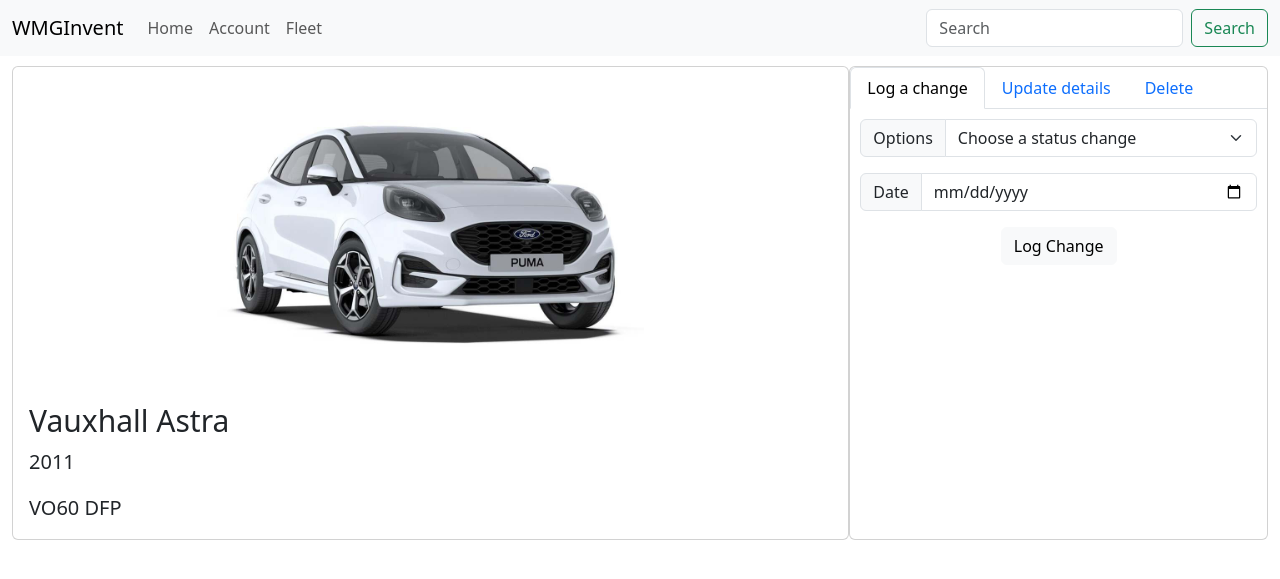
After one commit to FortyEightA/WMGInvent, a Flask app: page /fleet/1 in a window 1280 px wide. The commit adds this page. Shown: the top 579 px of the page. Run offline with Flask 3, Linux system fonts and the light colour scheme; a user stored in the database is signed in; data comes from the database, SQL or seed files in the repository; both versions use the stored data as it was after the commit.

Commit message:
added two features
added logging as a stock tracking feature
added updating for vehicles
added a vehicle page for each vehicle

```diff
--- /dev/null
+++ b/app/static/car.css
@@ -0,0 +1,24 @@
+.card-text {
+  font-size: 20px;
+}
+.card-title {
+  font-size: 30px;
+}
+.card {
+  padding: 0px;
+  margin: 10px;
+  margin-left: 0px;
+  margin-right: 0px;
+  display: flex;
+}
+.card-img-top {
+  height: 40vh;
+  width: 40vw;
+  object-fit: scale-down;
+  align-self: center;
+}
+.container {
+  width: 100vw;
+  max-width: 100%;
+  max-height: 100%;
+}
--- /dev/null
+++ b/app/templates/car.html
@@ -0,0 +1,195 @@
+{% extends 'base.html' %} {% block title %} <title>{{car[3]}} {{ car[1]}} {{ car[2]}}</title> {% endblock %} {%
+block styles %}
+<link
+  rel="stylesheet"
+  type="text/css"
+  href="{{ url_for('.static', filename='car.css') }}"
+/>
+{% endblock %} {% block content %} {% with messages = get_flashed_messages() %}
+{% if messages %}
+<ul class="un-2rem">
+  {% for message in messages %} {% if message == "Change added successfully" %}
+  <div
+    class="alert alert-success alert-dismissible fade show general-alert"
+    role="alert"
+  >
+    <strong>Success!</strong> {{ message }}
+    <button
+      type="button"
+      class="btn-close"
+      data-bs-dismiss="alert"
+      aria-label="Close"
+    ></button>
+  </div>
+  {% else %}
+  <div
+    class="alert alert-warning alert-dismissible fade show general-alert"
+    role="alert"
+  >
+    <strong>Warning!</strong> {{ message }}
+    <button
+      type="button"
+      class="btn-close"
+      data-bs-dismiss="alert"
+      aria-label="Close"
+    ></button>
+  </div>
+  {% endif %} {% endfor %}
+</ul>
+{% endif %} {% endwith %} {% if session['username'] %}
+<div class="container">
+  <div class = "row">
+    <div class="card col-md-8 card-fleet-container">
+      <img
+        src="{{ url_for('.static', filename='/assets/images/' + car[6]) }}"
+        class="card-fleet-image card-img-top"
+      />
+      <div class="card-body">
+        <h5 class="card-title">{{ car[1] }} {{car[2]}}</h5>
+        <p class="card-text">{{ car[3] }}</p>
+        <p class="card-text">{{ car[4] }}</p>
+      </div>
+    </div>
+    <div class="card col-md-4 card-fleet-container">
+      <div class="tab-content">
+        <ul class="nav nav-tabs" id="myTab" role="tablist">
+          <li class="nav-item" role="presentation">
+            <button
+              class="nav-link active"
+              id="home-tab"
+              data-bs-toggle="tab"
+              data-bs-target="#home"
+              type="button"
+              role="tab"
+              aria-controls="home"
+              aria-selected="true"
+            >
+              Log a change
+            </button>
+          </li>
+          <li class="nav-item" role="presentation">
+            <button
+              class="nav-link"
+              id="profile-tab"
+              data-bs-toggle="tab"
+              data-bs-target="#update"
+              type="button"
+              role="tab"
+              aria-controls="profile"
+              aria-selected="false"
+            >
+              Update details
+            </button>
+          </li>
+          <li class="nav-item" role="presentation">
+            <button
+              class="nav-link"
+              id="profile-tab"
+              data-bs-toggle="tab"
+              data-bs-target="#profile"
+              type="button"
+              role="tab"
+              aria-controls="profile"
+              aria-selected="false"
+            >
+              Delete
+            </button>
+          </li>
+        </ul>
+        <div style="margin: 10px;">
+          <div class="tab-content" id="myTabContent">
+            <div
+              class="tab-pane fade show"
+              id="update"
+              role="tabpanel"
+              aria-labelledby="home-tab">
+              <form action="/fleet/{{car[0]}}?f=f1" method="post" enctype="multipart/form-data">
+                <div class="add-input align-self-center input-group mb-3">
+                  <span class="input-group-text" id="basic-addon1">Make</span>
+                  <input
+                    type="text"
+                    class="form-control"
+                    name="make"
+                    placeholder="Make e.g. Vauxhall"
+                    aria-label="Item Name"
+                    aria-describedby="basic-addon1"
+                  />
+                </div>
+                <div class=" align-self-center add-input input-group mb-3">
+                  <span class="input-group-text" id="basic-addon1">Model</span>
+                  <input
+                    type="text"
+                    class="form-control"
+                    name="model"
+                    placeholder="Model e.g. Astra"
+                    aria-label="Item Name"
+                    aria-describedby="basic-addon1"
+                  />
+                </div>
+                <div class=" align-self-center add-input input-group mb-3">
+                  <span class="input-group-text" id="basic-addon1">Year</span>
+                  <input
+                    type="number"
+                    class="form-control"
+                    name="year"
+                    placeholder="Year e.g. 2020"
+                    aria-label="Item Name"
+                    aria-describedby="basic-addon1"
+                  />
+                </div>
+                <div class=" align-self-center add-input input-group mb-3">
+                  <span class="input-group-text" id="basic-addon1">Registration</span>
+                  <input
+                    type="text"
+                    class="form-control"
+                    name="registration"
+                    placeholder="Vehicle Registration e.g. KY72 DFP"
+                    aria-label="Item Name"
+                    aria-describedby="basic-addon1"
+                  />
+                </div>
+                <div class=" align-self-center add-input input-group mb-3">
+                  <span class="input-group-text" id="basic-addon1">Image</span>
+                  <input class="form-control" type="file" name="image" accept=".jpg, .png" id="formFile">
+                </div>
+                <div class="general-button-container">
+                  <button class="btn btn-light general-button" type="submit">Update</button>
+                </div>
+              </form>
+            </div>
+            <div class="tab-pane fade show active" id="home" role="tabpanel" aria-labelledby="home-tab">
+              <form action="/fleet/{{car[0]}}?f=f2" method="post">
+                <div class="add-input align-self-center input-group mb-3">
+                  <label class="input-group-text" for="inputGroupSelect01">Options</label>
+                  <select class="form-select" name = "change" id="inputGroupSelect01">
+                    <option selected>Choose a status change</option>
+                    <option value="Available">Available</option>
+                    <option value="In Use">In Use</option>
+                    <option value="Maintenance">Maintenance</option>
+                    <option value="Other">Other</option>
+                </select>
+                </div>
+                <div class="align-self-center add-input input-group mb-3">
+                  <span class="input-group-text" id="basic-addon1">Date</span>
+                  <input
+                    type="date"
+                    class="form-control"
+                    name="date"
+                    required
+                    placeholder="Date e.g. 2021-01-01"
+                    aria-label="Item Name"
+                    aria-describedby="basic-addon1">
+                </div>
+                <div class="general-button-container">
+                  <button class="btn btn-light general-button" type="submit">Log Change</button>
+                </div>
+              </form>
+            </div
+          </div>
+        </div>
+      </div>
+    </div>
+
+  </div>
+</div>
+{% endif %} {% endblock %}
--- a/app/views.py
+++ b/app/views.py
@@ -1,5 +1,6 @@
 from flask import Blueprint, render_template, request, redirect, url_for, session, flash
 import sqlite3
+import os
 views = Blueprint('views', __name__, static_folder='app/static',
                   template_folder='templates')
 db_path = '/Users/ignacyniznik/Documents/Uni/WM278/WMGInvent/WMGInvent.db'
@@ -12,8 +13,7 @@
     "CREATE TABLE IF NOT EXISTS cars(id INTEGER PRIMARY KEY, make TEXT, model TEXT, year INTEGER, registration TEXT, status TEXT, path_to_image TEXT)"
 )
 cursor.execute(
-    "Create table if not exists changes(id INTEGER PRIMARY KEY, car_id INTEGER, change TEXT, date TEXT)"
-)
+    "Create table if not exists changes(id INTEGER PRIMARY KEY, car_id INTEGER, change TEXT, date TEXT, user_id INTEGER)")
 cursor.close()
 conn.close()
 
@@ -33,6 +33,75 @@
     conn.close()
     print(cars)
     return render_template('fleet.html', cars=cars)
+
+
+@views.route('/fleet/<int:id>', methods=["POST", "GET"])
+def car(id):
+    if request.method == "POST":
+        if request.args.get("f") == "f1":
+            conn = sqlite3.connect(db_path)
+            cursor = conn.cursor()
+            if request.form['make']:
+                make = request.form['make']
+                cursor.execute("UPDATE cars SET make=? WHERE id=?", (make, id))
+            if request.form['model']:
+                model = request.form['model']
+                cursor.execute(
+                    "UPDATE cars SET model=? WHERE id=?", (model, id))
+            if request.form['year']:
+                year = request.form['year']
+                cursor.execute("UPDATE cars SET year=? WHERE id=?", (year, id))
+            if request.form['registration']:
+                registration = request.form['registration']
+                cursor.execute(
+                    "UPDATE cars SET registration=? WHERE id=?", (registration, id))
+            else:
+                registration = cursor.execute(
+                    "SELECT registration FROM cars WHERE id=?", (id,)).fetchone()[0]
+
+            image = request.files['image']
+            if request.form['make'] or request.form['model'] or request.form['year'] or request.form['registration']:
+                old_image = cursor.execute(
+                    "SELECT path_to_image FROM cars WHERE id=?", (id,)).fetchone()
+                if old_image:
+                    os.rename(
+                        f'{image_path}/{old_image[0]}', f'{image_path}/{registration}.{str(image.filename).split(".")[-1]}')
+                    path_to_image = f'{registration}.{str(image.filename).split(".")[-1]}'
+                    cursor.execute(
+                        "UPDATE cars SET path_to_image=? WHERE id=?", (path_to_image, id))
+                else:
+                    image_type = str(image.filename).split('.')[-1]
+                    image.save(f'{image_path}/{registration}.{image_type}')
+                    path_to_image = f'{registration}.{image_type}'
+            conn.commit()
+            cursor.close()
+            conn.close()
+            flash('Car updated successfully')
+            return redirect(url_for('views.fleet'))
+        elif request.args.get("f") == "f2":
+            conn = sqlite3.connect(db_path)
+            cursor = conn.cursor()
+            change = request.form['change']
+            date = request.form['date']
+            user_id = cursor.execute(
+                "SELECT id FROM users WHERE username=?", (session['username'],)).fetchone()[0]
+            cursor.execute(
+                "INSERT INTO changes(car_id, change, date, user_id) VALUES(?, ?, ?, ?)", (id, change, date, user_id))
+            conn.commit()
+            cursor.close()
+            conn.close()
+            flash('Change added successfully')
+            return redirect(url_for('views.car', id=id))
+        else:
+            flash('Invalid request')
+            return redirect(url_for('views.fleet'))
+    else:
+        conn = sqlite3.connect(db_path)
+        cursor = conn.cursor()
+        car = cursor.execute("SELECT * FROM cars WHERE id=?", (id,)).fetchone()
+        cursor.close()
+        conn.close()
+        return render_template('car.html', car=car)
 
 
 @views.route('/fleet/add', methods=["POST", "GET"])
```
Also changed, not shown: app/static/fleet.css (+13 -3 lines), app/templates/fleet.html (+9 -6 lines), WMGInvent.db, 2 other files.
